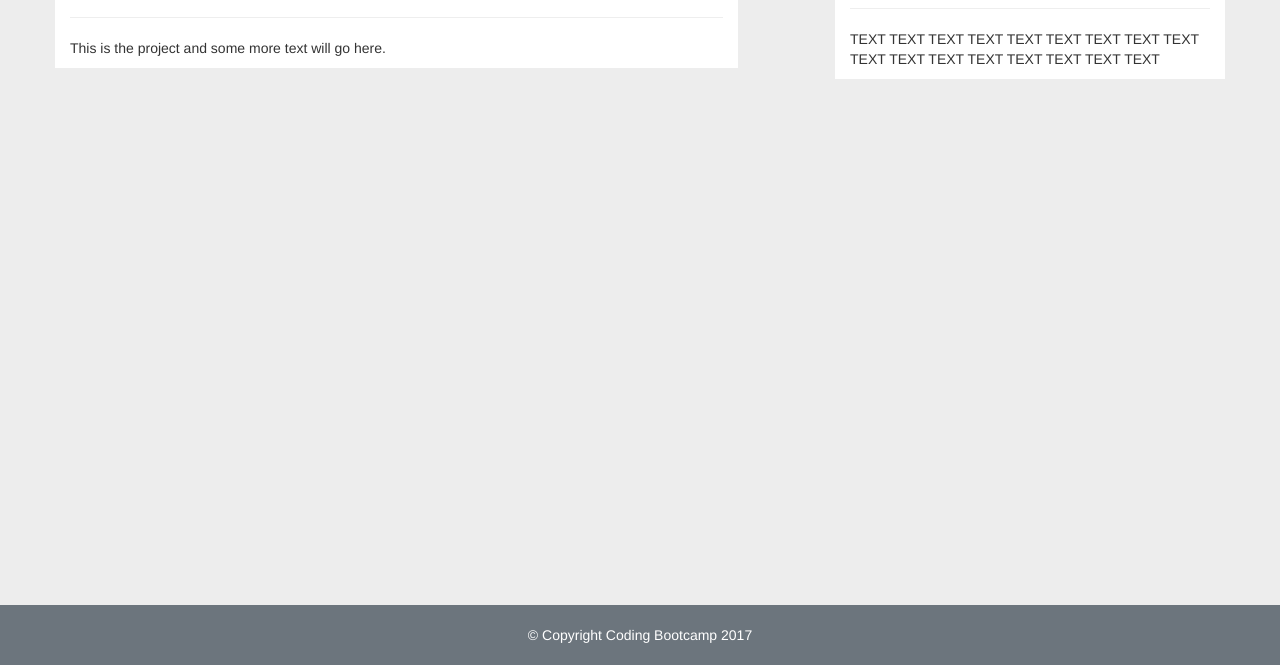
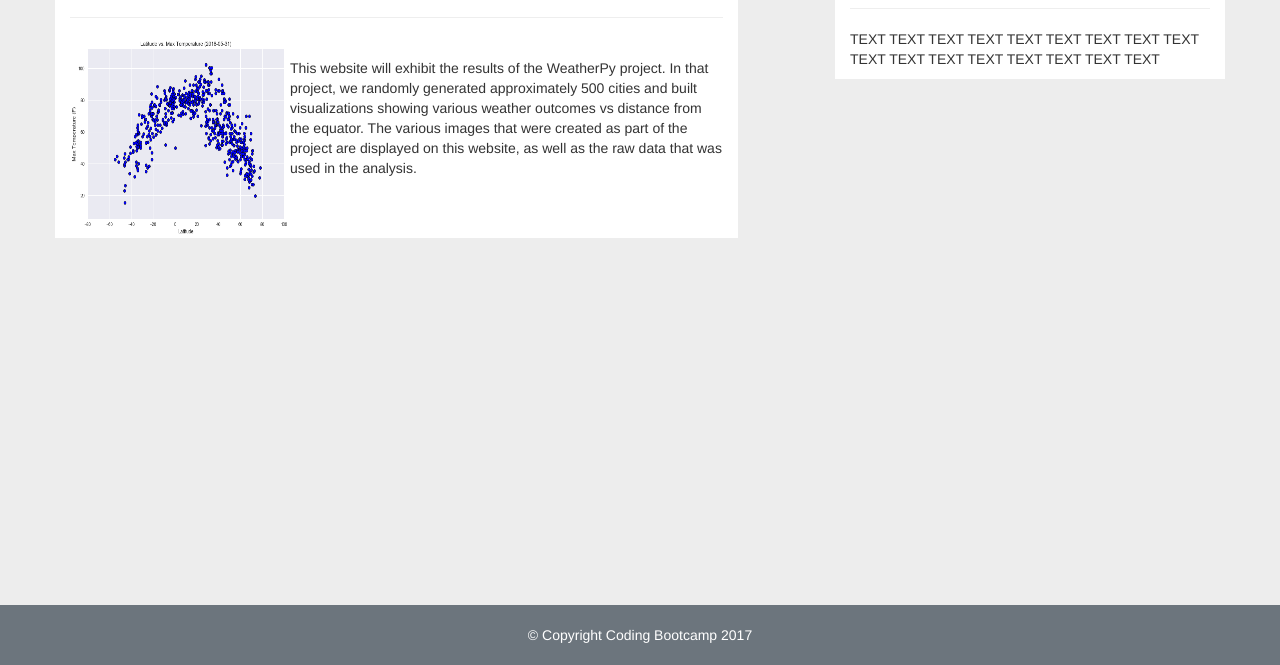
Before and after one commit to pbsilberman/html-hw, a plain HTML site: page index.html in a window 1280 px wide. Shown: the part 135-800 px from the top of the page. Drawn offline with nearby package versions, Linux system fonts and the light colour scheme.

Commit message:
minor changes

```diff
--- a/index.html
+++ b/index.html
@@ -37,7 +37,10 @@
       <div class="col-md-7 col-sm-12" id="summary">
         <h1>Summary: Latitude vs. X</h1>
         <hr>
-        <p>This is the project and some more text will go here.</p>
+        <p><img src="output_11_0.png" alt="lat vs max temp" id="summary-image"></p>
+        <p style="padding-top:20px;">This website will exhibit the results of the WeatherPy project. In that project, we randomly generated approximately 500 cities and built visualizations showing
+          various weather outcomes vs distance from the equator. The various images that were created as part of the project are displayed on this website, as well
+          as the raw data that was used in the analysis.</p>
       </div>
       <div class="col-md-1 col-sm-12"></div>
       <div class="col-md-4 col-sm-12" id="visualizations">
--- a/style.css
+++ b/style.css
@@ -38,3 +38,9 @@ body {
 .text-muted {
     color: white;
 }
+
+#summary-image {
+    width: 220px;
+    height: 200px;
+    float: left;
+}
```
